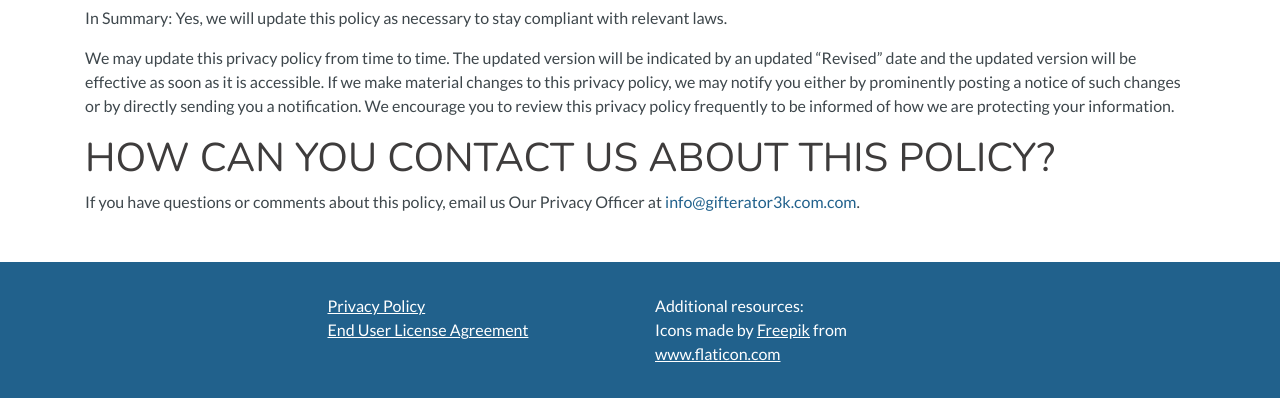
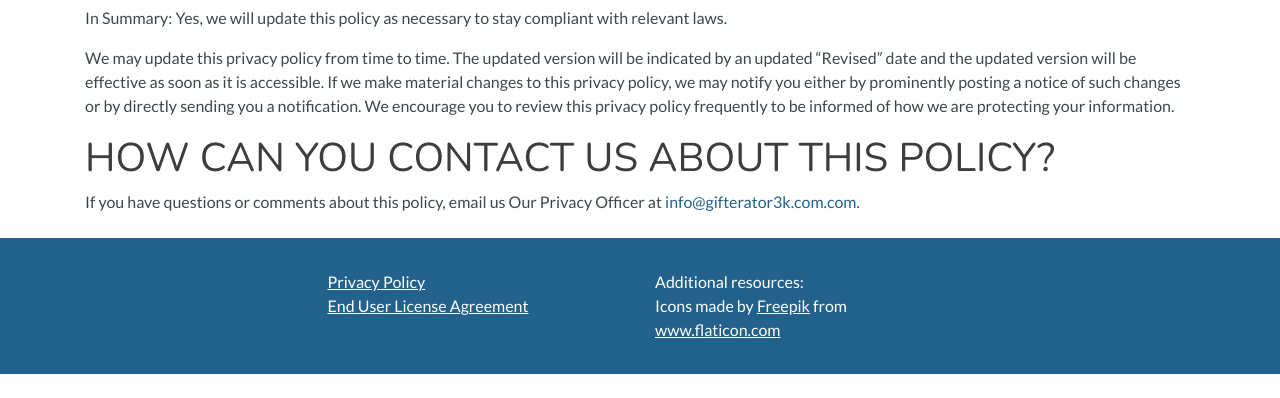
Before and after one commit to astromitts/gifterator3k-redux, a Django app: page /privacy-policy/ in a window 1280 px wide. Shown: the part 5655-6053 px from the top of the page. After the commit the page ends 6029 px from the top, so only its background shows below. Run offline with Django 3.2, Linux system fonts and the light colour scheme; some libraries are stand-ins or nearby versions.

Commit message:
Fix footer position

```diff
--- a/base/static/css/base.css
+++ b/base/static/css/base.css
@@ -257,8 +257,19 @@ form.inline input.submit:hover {
   text-decoration: underline;
 }
 
+.page-container {
+  position: relative;
+  min-height: 100vh;
+}
+
+.content-container {
+  padding-bottom: 9rem;
+}
+
 .footer {
   bottom: 0;
+  position: absolute;
+  left: 0;
   margin-top: 3rem;
   width: 100%;
   background-color: #21618C;
--- a/base/templates/base/project_base.html
+++ b/base/templates/base/project_base.html
@@ -25,6 +25,8 @@
 </head>
 
 <body>
+<div class="page-container">
+	<div class="content-container">
 	{% block header_nav %}
 		<nav class="navbar navbar-expand-sm bg-light navbar-light">
 			<div class="container">
@@ -73,7 +75,7 @@
 					    <div class="alert alert-{% if message.level_tag == 'error'%}danger{% else %}{{message.level_tag}}{% endif %} alert-dismissible fade show" role="alert">
 						 	<div class="icon icon-{{message.level_tag}}"></div>
 						 	<div class="icon-text icon-text_alert">{{message|safe}}</div>
-						 	<button type="button" class="close" data-dismiss="alert" aria-label="Close">
+						 	<button type="button" class="close" data-dismiss="alert" aria-label="Close"></button>
 					 	<span aria-hidden="true">&times;</span>
 						</div>
 					    {% endfor %}
@@ -89,6 +91,7 @@
 			{% endblock %}
 		</div>
 	</div>
+</div>
 	<div class="footer">
 		<div class="row">
 			<div class="col"></div>
@@ -104,4 +107,5 @@
 			<div class="col"></div>
 		</div>
 	</div>
+</div>
 </body>
```
Also changed, not shown: base/static/scss/_base.scss (+11 -0 lines), 1 other file.
